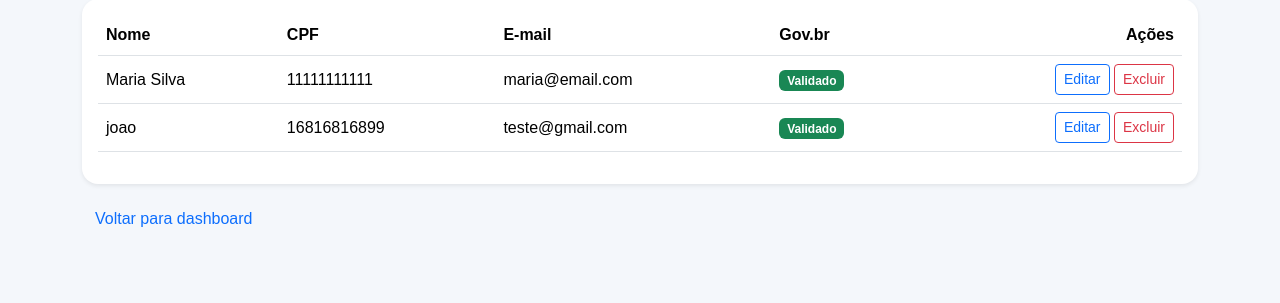
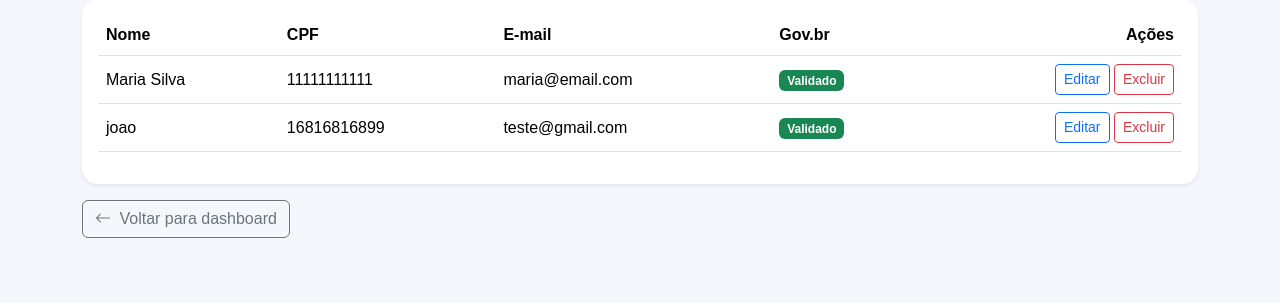
Before and after one commit to nribjoaovictor/HealthOnDjangoProject, a Django app: template usuarios/templates/usuarios/paciente_list.html in a window 1280 px wide. Shown: the part 149-452 px from the top of the page. Run offline with Django 5.2, Linux system fonts and the light colour scheme; the template is opened without the code that fills it: values that come from a table or form of the project are taken from there, others are empty; data comes from the database, SQL or seed files in the repository.

Commit message:
Padronizar botoes de retorno e ajustar interface

```diff
--- a/templates/base.html
+++ b/templates/base.html
@@ -16,8 +16,6 @@
     {% include 'navbar.html' %}
 {% endif %}
 
-{% if read_only_demo %}<div class="alert alert-info text-center mb-0">Demonstração com dados fictícios — somente leitura. Cadastros e alterações estão desativados.</div>{% endif %}
-
 {% block content %}
 {% endblock %}
 
--- a/usuarios/templates/usuarios/paciente_list.html
+++ b/usuarios/templates/usuarios/paciente_list.html
@@ -66,7 +66,8 @@
         </div>
     </div>
 
-    <a href="{% url 'dashboard_medico' %}" class="btn btn-link mt-3 text-decoration-none">
+    <a href="{% url 'dashboard_medico' %}" class="btn btn-outline-secondary mt-3">
+        <i class="bi bi-arrow-left me-1" aria-hidden="true"></i>
         Voltar para dashboard
     </a>
 </div>
--- a/usuarios/templates/usuarios/prescricao_list.html
+++ b/usuarios/templates/usuarios/prescricao_list.html
@@ -99,7 +99,8 @@
     </div>
 
     <a href="{% if request.session.perfil == 'paciente' %}{% url 'dashboard_paciente' %}{% elif request.session.perfil == 'farmacia' %}{% url 'dashboard_farmacia' %}{% else %}{% url 'dashboard_medico' %}{% endif %}"
-       class="btn btn-link mt-3 text-decoration-none">
+       class="btn btn-outline-secondary mt-3">
+        <i class="bi bi-arrow-left me-1" aria-hidden="true"></i>
         Voltar para dashboard
     </a>
 
```
Also changed, not shown: README.md.
